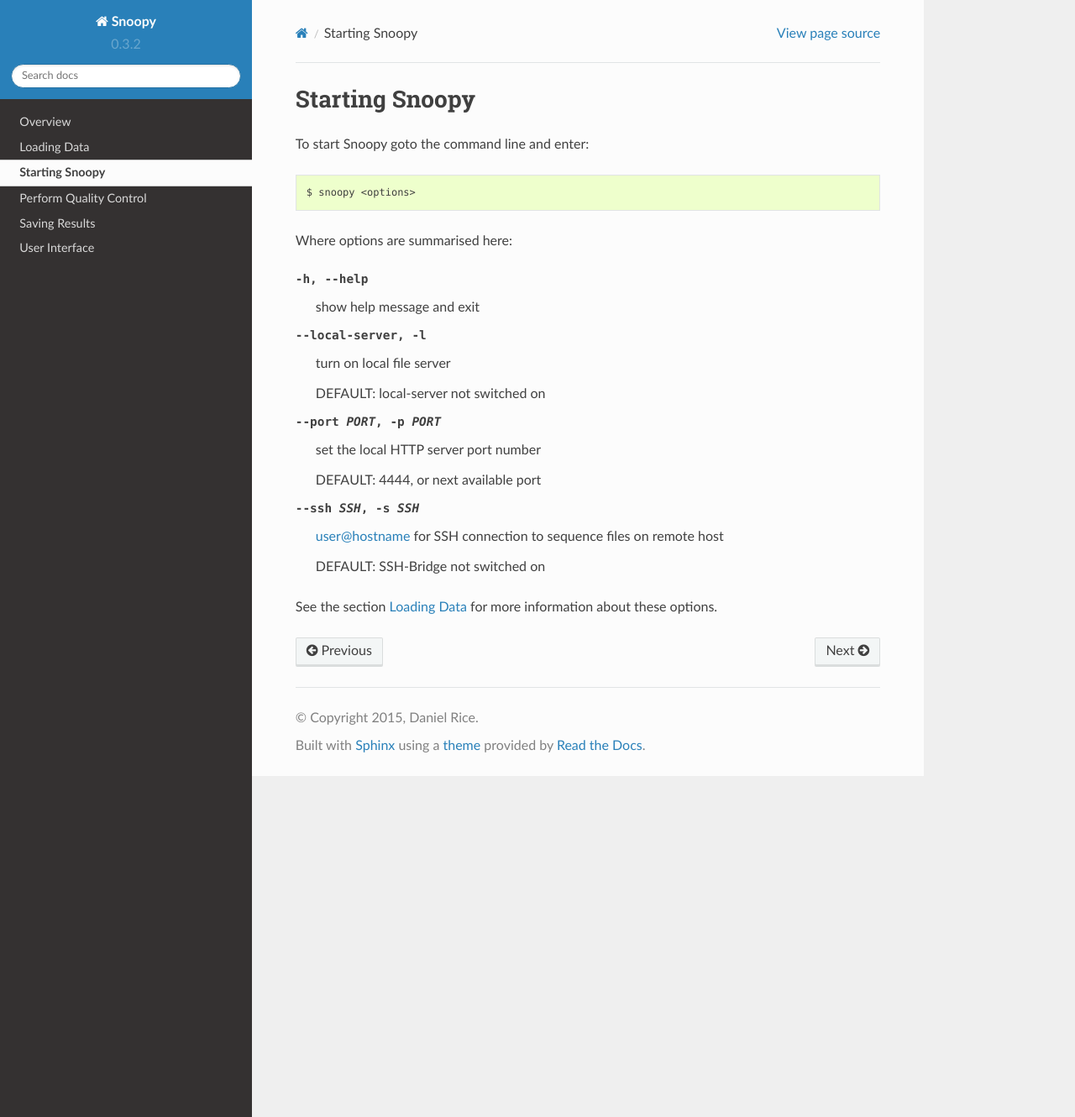
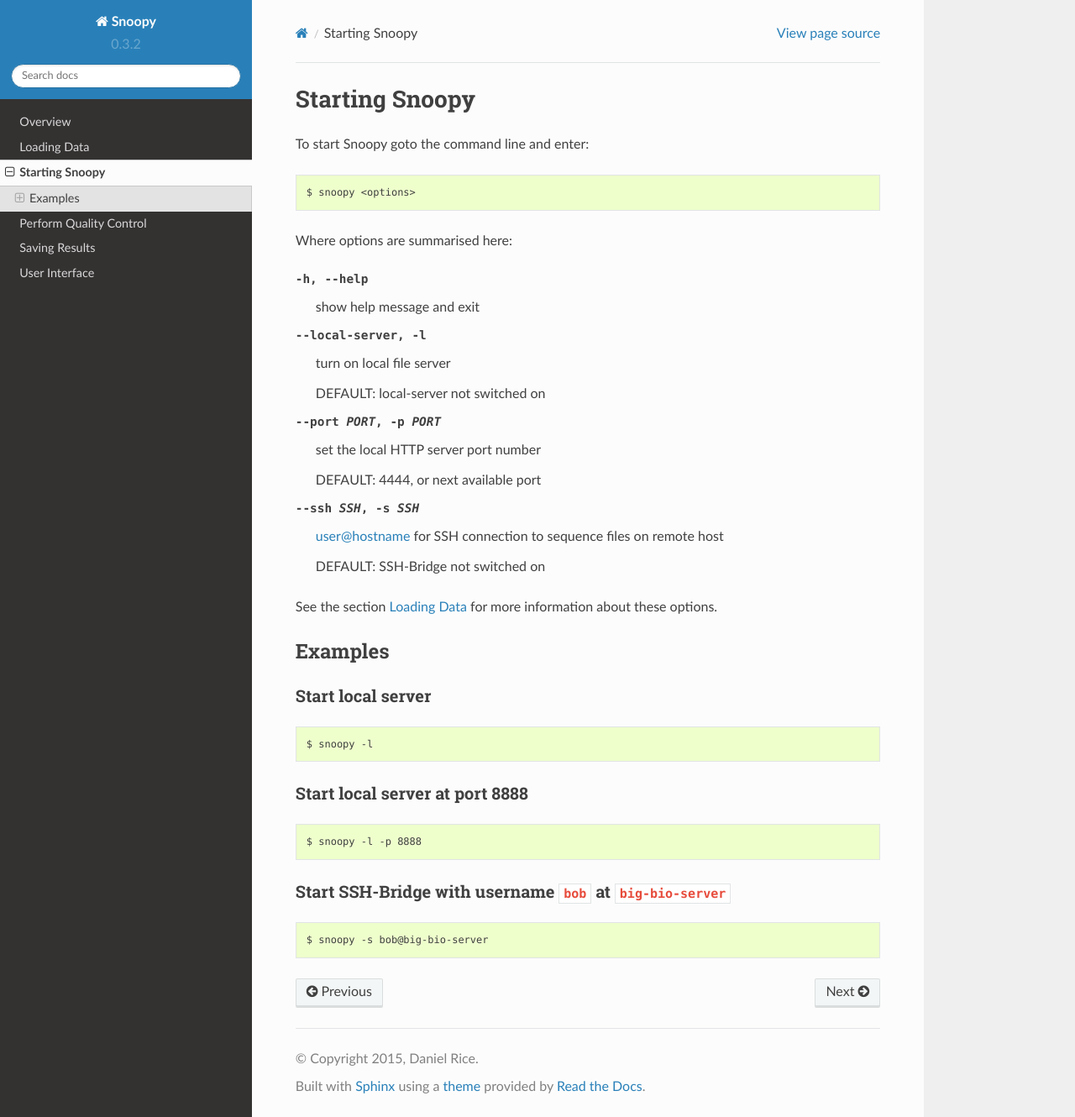
Before and after one commit to wtsi-medical-genomics/snoopy, a Sphinx documentation site: the page built from docs/source/starting_snoopy.rst, in a window 1280 px wide and 1330 px high. Shown: the whole window at 84% size. Built offline with Sphinx 7.4.7 and the Read the Docs theme 2.0.0, drawn with Linux system fonts in a browser that asks for light colours.

Commit message:
Docs: adding examples to starting_snoopy

```diff
--- a/docs/source/saving_results.rst
+++ b/docs/source/saving_results.rst
@@ -16,7 +16,9 @@
                 "sequence_files": [
                     "path/to/sequence file 1",
                     "path/to/sequence file 2",
-                    "path/to/sequence file 3"
+                    .
+                    .
+                    .
                 ],
                 "variants": [
                     {
--- a/docs/source/starting_snoopy.rst
+++ b/docs/source/starting_snoopy.rst
@@ -24,3 +24,27 @@
                       DEFAULT: SSH-Bridge not switched on
 
 See the section :ref:`loading-data` for more information about these options.
+
+
+
+********
+Examples
+********
+
+Start local server
+==================
+::
+
+    $ snoopy -l
+
+Start local server at port 8888
+===============================
+::
+
+    $ snoopy -l -p 8888
+
+Start SSH-Bridge with username ``bob`` at ``big-bio-server``
+================
+::
+
+    $ snoopy -s bob@big-bio-server
```
